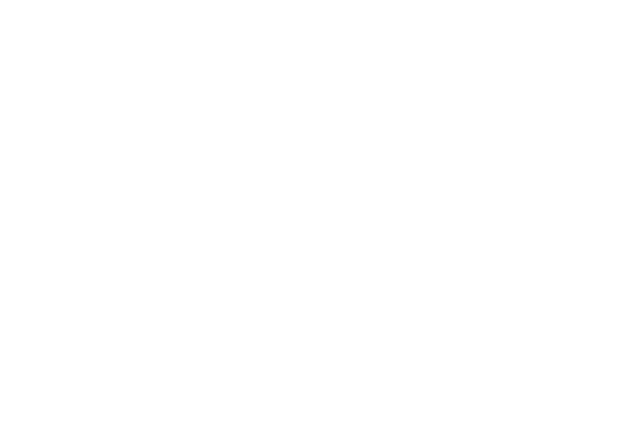
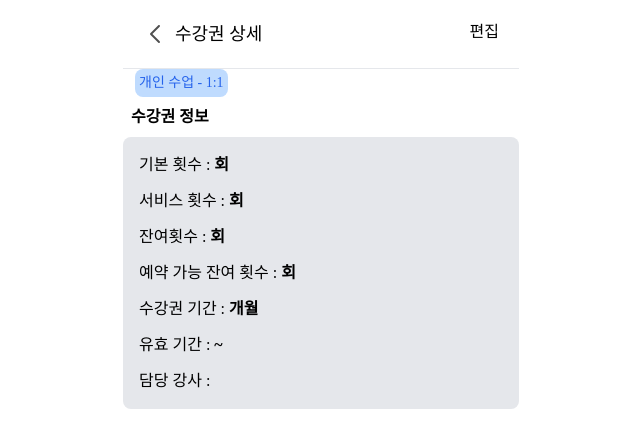
Before and after one commit to pie-sfac/2-18-PainKiller, a React (Vite) app in the folder pain-killer/: page /dtickets/1 in a window 1280 px wide. Before the commit this address had no page. Shown: the top 448 px of the page, without its empty margins (319-959 px from the left). Built offline with nearby package versions, Linux system fonts and the light colour scheme; no server answers; a web font is replaced by a local one.

Commit message:
have added MemberTicketsDetail

```diff
--- a/pain-killer/src/App.tsx
+++ b/pain-killer/src/App.tsx
@@ -39,6 +39,8 @@
 import ModMemInfo from './pages/member/ModMemInfo';
 import PwReset from './pages/Manager_login/ContactPwReset';
 import MemberTickets from './pages/member/MemberTickets';
+import DetailMemberTickets from './pages/member/MemberTicketsDetail';
+
 
 function App() {
   return (
@@ -88,6 +90,9 @@
           {/* 회원 수강권 조회 */}
           <Route path='/memtickets/:memberId' element = {<MemberTickets/>} />
 
+          {/* 회원 수강권 상세 */}
+          <Route path="dtickets/:ticketId" element = {<DetailMemberTickets />} />
+
         </Routes>
       </Router>
     </div>
--- a/pain-killer/src/pages/member/MemberTickets.tsx
+++ b/pain-killer/src/pages/member/MemberTickets.tsx
@@ -27,7 +27,9 @@
 
 const MemberTickets = () => {
 
-    const {memberId} = useParams();
+    const {memberId} = useParams()
+
+
 
     const navigate = useNavigate();
 
@@ -47,15 +49,13 @@
 
         setMemtickets(response.data.issuedTickets);
         console.log(response)
+        console.log(response.data)
     }
 
 
     useEffect(()=>{
         getMemTickets();
     }, [])
-
-
-    console.log(memberId)
     return(
         <div>
             <header className="bg-white border-b border-t-neutral-100">
@@ -80,9 +80,11 @@
                     <span>이용중</span>
                     <span>종료됨</span>
                 </div>
+
                 <div className='flex flex-col gap-5'>
                 {memTickets.map((ticket)=> (
                     <div key={ticket.id} className='flex justify-between border rounded p-2'>
+                      <Link key={ticket.id} to={`/dtickets/${ticket.id}`}>
                           <div className='flex flex-col gap-3'>
                               <div>수강권 이름 : {ticket.title}</div>
                               <div>잔여횟수 : {ticket.remainingCount}</div>
@@ -93,6 +95,7 @@
                               <div>수강권 양도</div>
                               <div>수강권 환불</div>
                           </div>
+                      </Link>
                     </div>
                 ))}
                 </div>
--- /dev/null
+++ b/pain-killer/src/pages/member/MemberTicketsDetail.tsx
@@ -0,0 +1,103 @@
+import React, {useState, useEffect} from 'react'
+import { useNavigate, useParams } from 'react-router-dom'
+import BackImage from '../../img/Back_24px.svg'
+import instance from '../../api/axios_interceptors';
+
+interface DetailIssuedTickets {
+    id: number,
+    lessonType: string,
+    privateTutor: {
+        id: number,
+        type: string,
+        loginId: string,
+        name: string,
+        phone: string,
+        isActive: boolean,
+        createdAt: string,
+        updatedAt: string,
+        lastLoginedAt: string
+    },
+    title: string,
+    startAt: string,
+    endAt: string,
+    remainingCount: number,
+    availableReservationCount: number,
+    defaultCount: number,
+    serviceCount: number,
+    defaultTerm: number,
+    defaultTermUnit: string,
+    isSuspended: boolean,
+    isCanceled: boolean,
+    createdAt: string,
+    updatedAt: string,
+    message: string
+}
+
+const DetailMemberTickets = () => {
+  const {ticketId} = useParams();
+
+  console.log(ticketId)
+
+  const navigate = useNavigate();
+
+  const onPrevious = () => {
+      navigate(-1);
+  }
+
+
+  //회원수강권상세(deTickets)
+  const [deTickets, setDetickets] = useState<DetailIssuedTickets>();
+
+  //회원수강권상세 - get API
+  const getDeatilTickets = async () => {
+    const reply = await instance.get(`/issued-tickets/${ticketId}`)
+
+    setDetickets(reply.data);
+    console.log(reply);
+  }
+
+  useEffect(()=> {
+    getDeatilTickets();
+  }, [])
+
+  return (
+    <>
+      <div>
+        <header className="bg-white border-b border-t-neutral-100">
+          <nav className="flex p-5 justify-between">
+            <div className="flex justify-between items-center cursor-pointer" onClick={onPrevious}>
+                <img src={BackImage} alt="Back" />
+                <p className="text-lg ml-2">수강권 상세</p>
+            </div>
+            <div className='flex'>
+              <span>편집</span>
+            </div>
+          </nav>
+        </header>
+
+
+        <div className="flex gap-3">
+          <p className="font-bold">{deTickets?.title}</p>
+          <label className="p-1 rounded-lg bg-blue-200 text-blue-600 text-sm">개인 수업 - 1:1</label>
+        </div>
+
+        <div className='font-bold text-left p-2'>수강권 정보</div>
+
+        <div className="rounded-lg bg-gray-200 p-4">
+          <div className='flex flex-col gap-3 justify-start items-start'>
+            <div>기본 횟수 : <span className='font-bold'>{deTickets?.defaultCount}회</span></div>
+            <div>서비스 횟수 : <span className='font-bold'>{deTickets?.serviceCount}회</span></div>
+            <div>잔여횟수 : <span className='font-bold'>{deTickets?.remainingCount}회</span></div>
+            <div>예약 가능 잔여 횟수 : <span className='font-bold'>{deTickets?.availableReservationCount}회</span></div>
+            <div>수강권 기간 : <span className='font-bold'>{deTickets?.defaultTerm}개월</span></div>
+            <div>유효 기간 : <span className='font-bold'>{deTickets?.startAt} ~ {deTickets?.endAt}</span></div>
+            <div>담당 강사 : <span className='font-bold'>{deTickets?.privateTutor.name}</span></div>
+          </div>
+        </div>
+
+      </div>
+    </>
+  )
+}
+
+export default DetailMemberTickets
```
Lines whose indentation alone changed are shown as unchanged.
